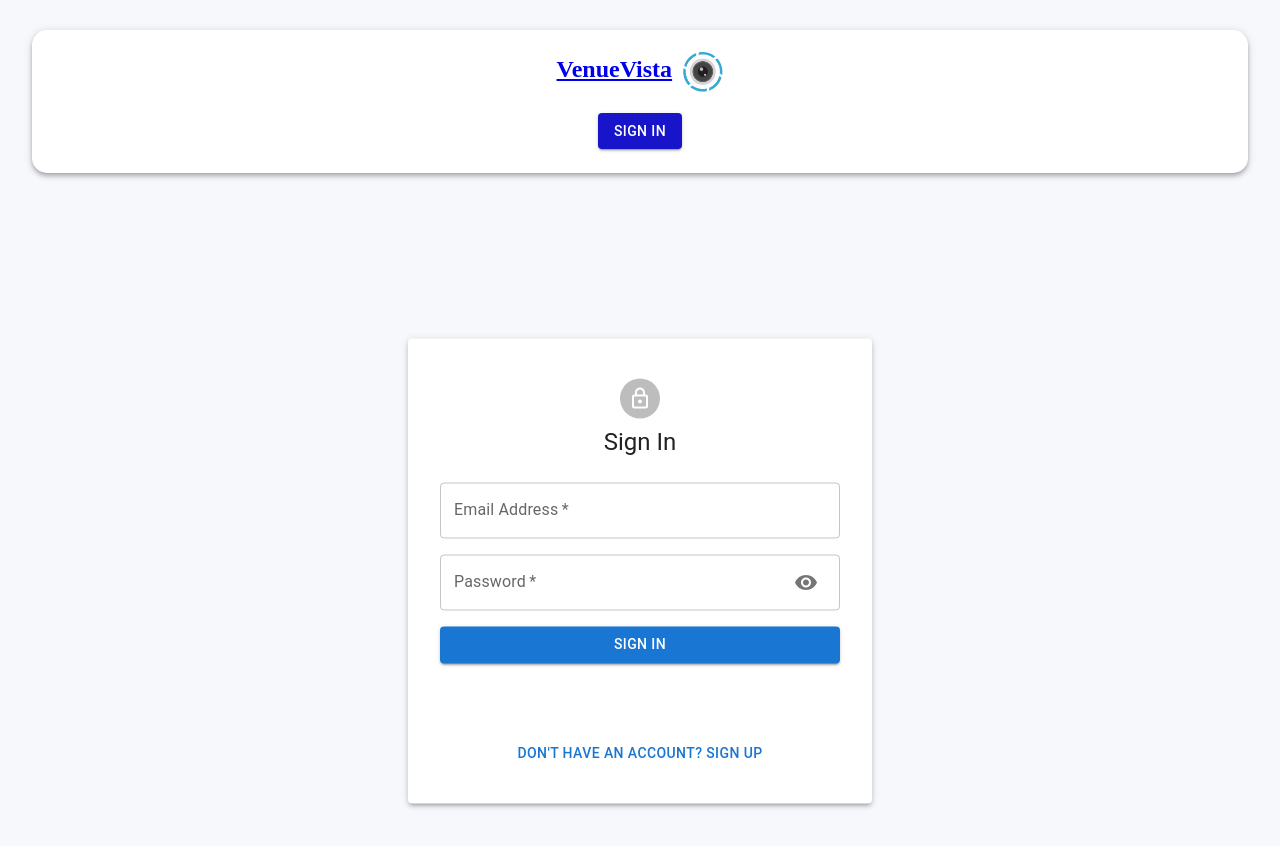
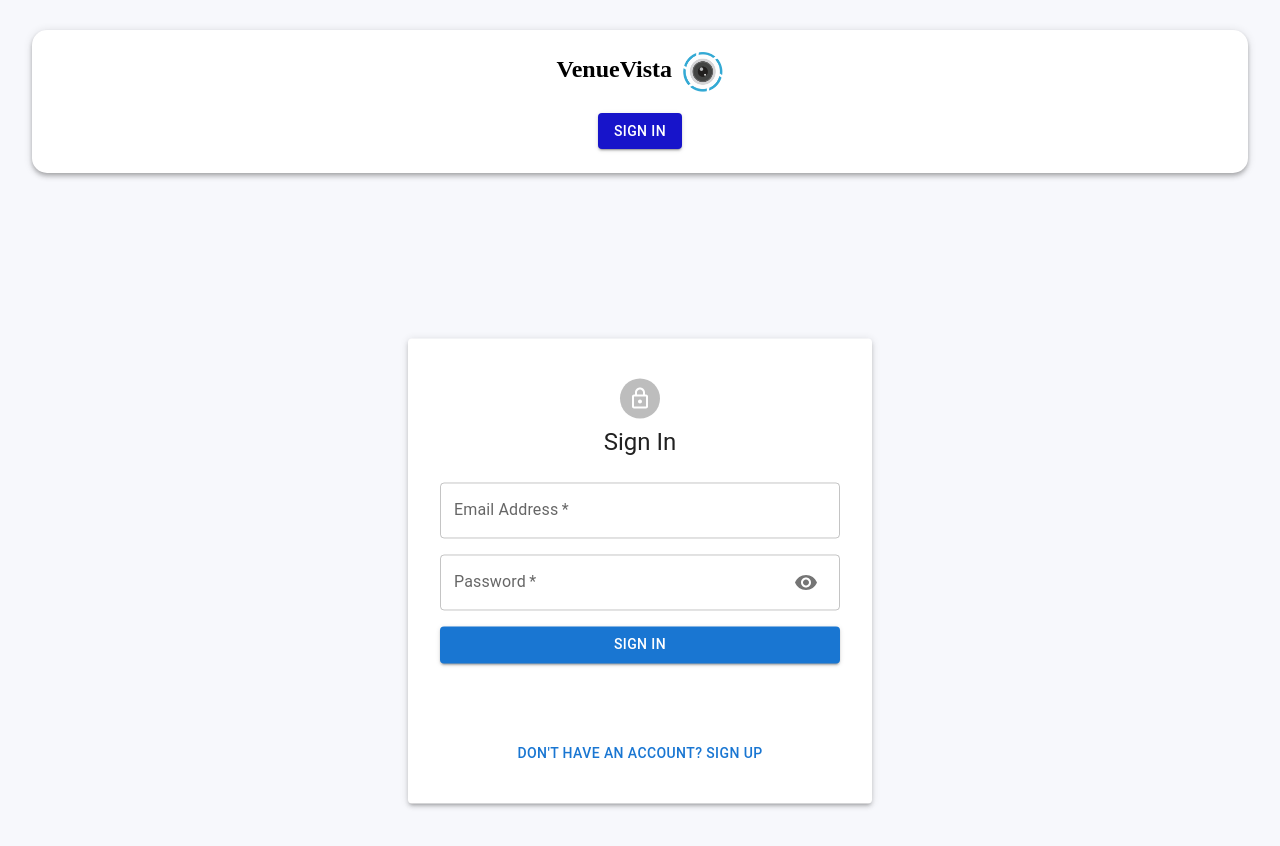
Before and after one commit to Nitheeshlingam/Memories-Project, a React (Vite) app in the folder client/: page /auth in a window 1280 px wide. Shown: the top 846 px of the page. Built offline with nearby package versions, Linux system fonts and the light colour scheme.

Commit message:
Updated homepage design

```diff
--- a/client/src/components/Navbar/Navbar.jsx
+++ b/client/src/components/Navbar/Navbar.jsx
@@ -72,10 +72,13 @@ const Navbar = () => {
     return (
         <AppBar className={classes.appBar} position="static" color="inherit">
             <div className={classes.brandContainer}>
-                <Link to="/" className={classes.brandContainer}>
-                   <h1 style={{ fontWeight: 'bold', fontSize: '24px' }}>VenueVista</h1>
-                    <img className={classes.image} src={memoriesLogo} alt="icon" height="40px" />
-                </Link>
+                <Link to="/"
+                      className={classes.brandContainer}
+                      style={{ textDecoration: 'none', color: 'black' }}
+                    >
+                      <h1 style={{ fontWeight: 'bold', fontSize: '24px' }}>VenueVista</h1>
+                      <img className={classes.image} src={memoriesLogo} alt="icon" height="40px" />
+                    </Link>
             </div>
 
             <Toolbar className={classes.toolbar}>
```
